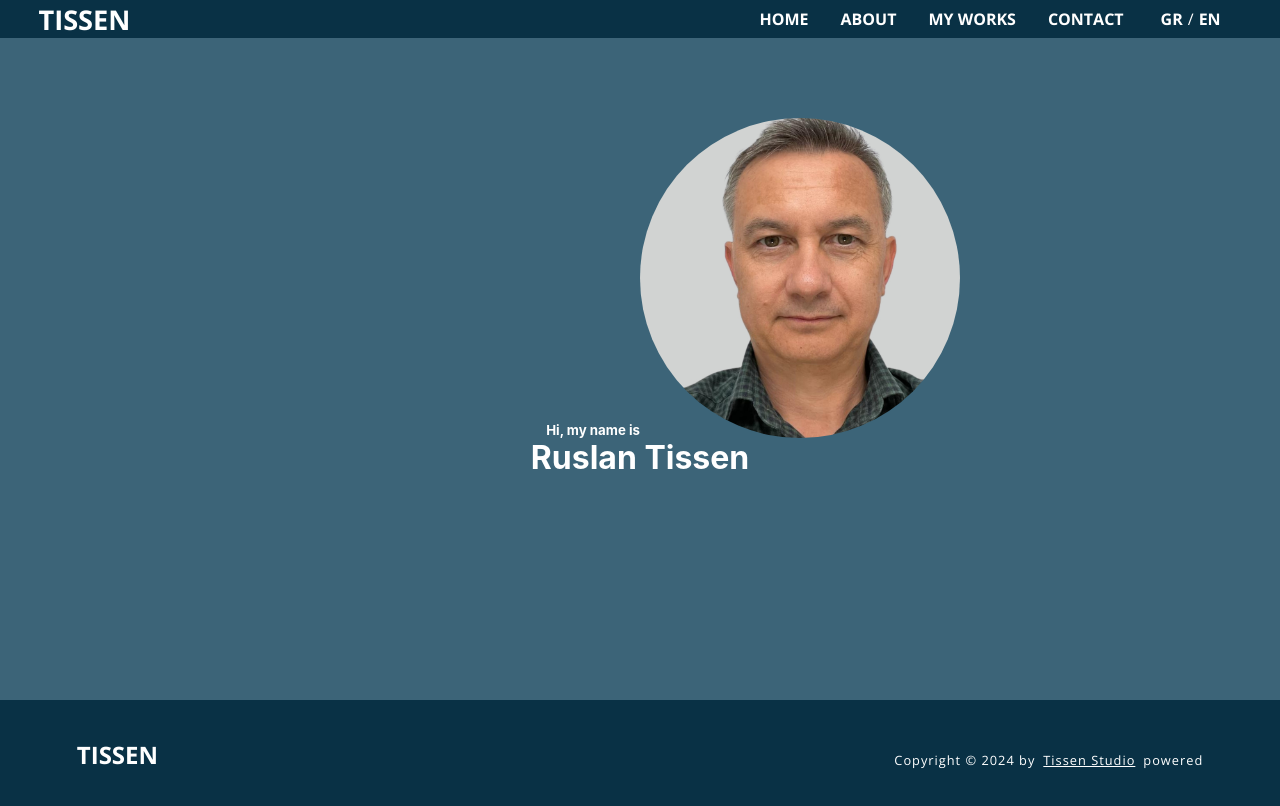
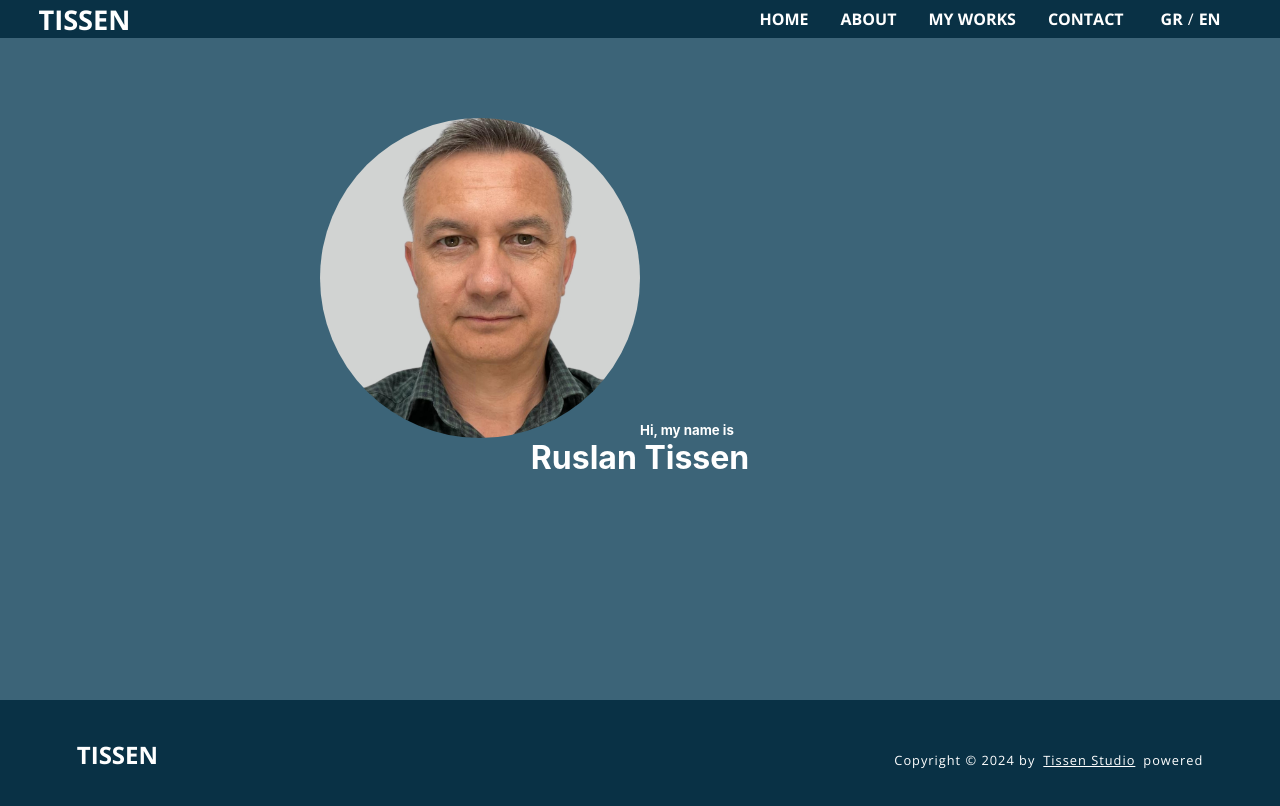
Before and after one commit to RuslanTissen/Ruslan_Portfolio, a React (Create React App) app: page / in a window 1280 px wide. Built offline with nearby package versions, Linux system fonts and the light colour scheme; a web font is replaced by a local one.

Commit message:
about is ready

```diff
--- a/src/components/start/about/About.jsx
+++ b/src/components/start/about/About.jsx
@@ -16,10 +16,10 @@ function About() {
 		<div className="about" id='about'>
 			<div className="about__cont">
 				<div className="about__cont--title">
+					<div className="img-cont"><div className="img-self"></div></div>
 					<div className="name-box">
 						<h5>Hi, my name is</h5>
 					</div>
-					<div className="img-cont"><div className="img-self"></div></div>
 				</div>
 				<h1>Ruslan Tissen</h1>
 
--- a/src/components/start/about/About.scss
+++ b/src/components/start/about/About.scss
@@ -17,7 +17,7 @@
 				flex: 1 1 50%;
 				display: flex;
 				align-items: end;
-				justify-content: end;
+				justify-content: start;
 				h5 {
 					width: fit-content;
 					margin: 0;
@@ -26,6 +26,8 @@
 			}
 			.img-cont {
 				flex: 1 1 50%;
+				display: flex;
+				justify-content: end;
 				.img-self {
 					width: clamp(100px, 30vw, 20rem);
 					height: clamp(100px,30vw, 20rem);
```
